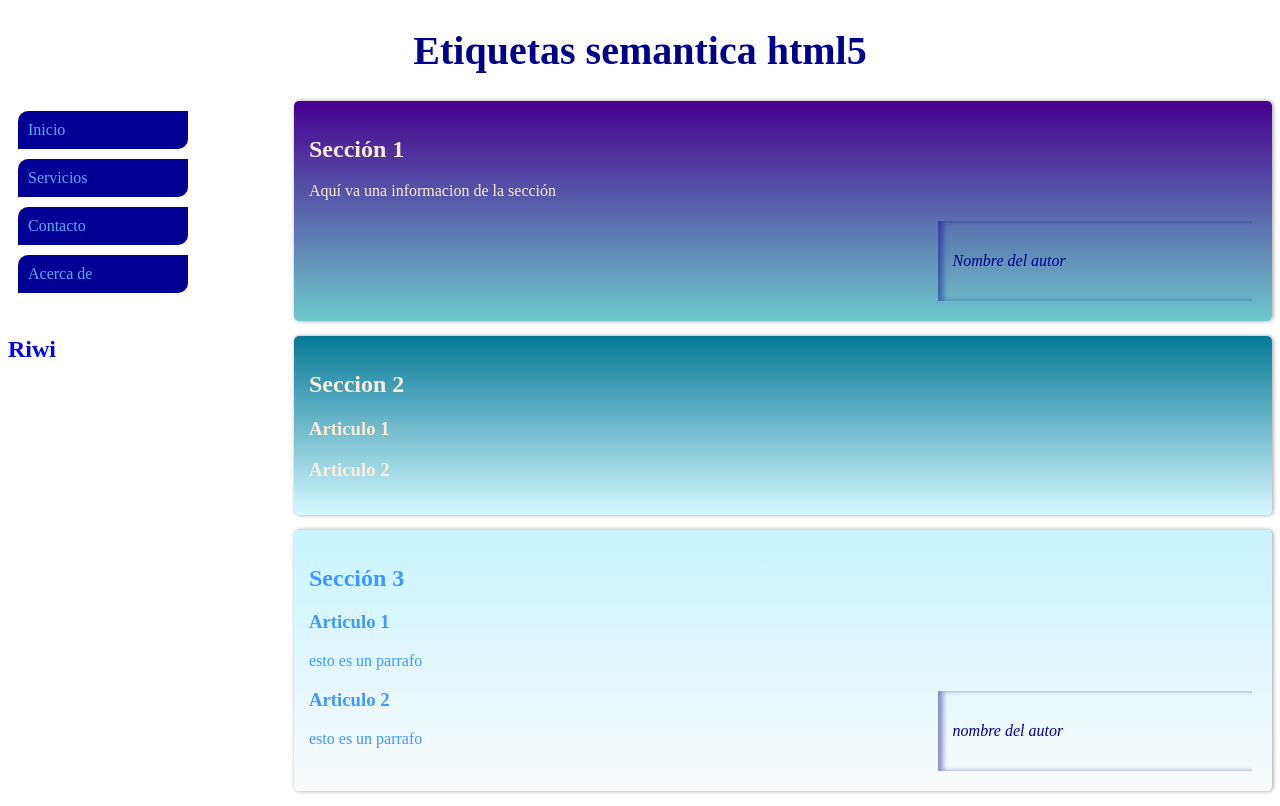
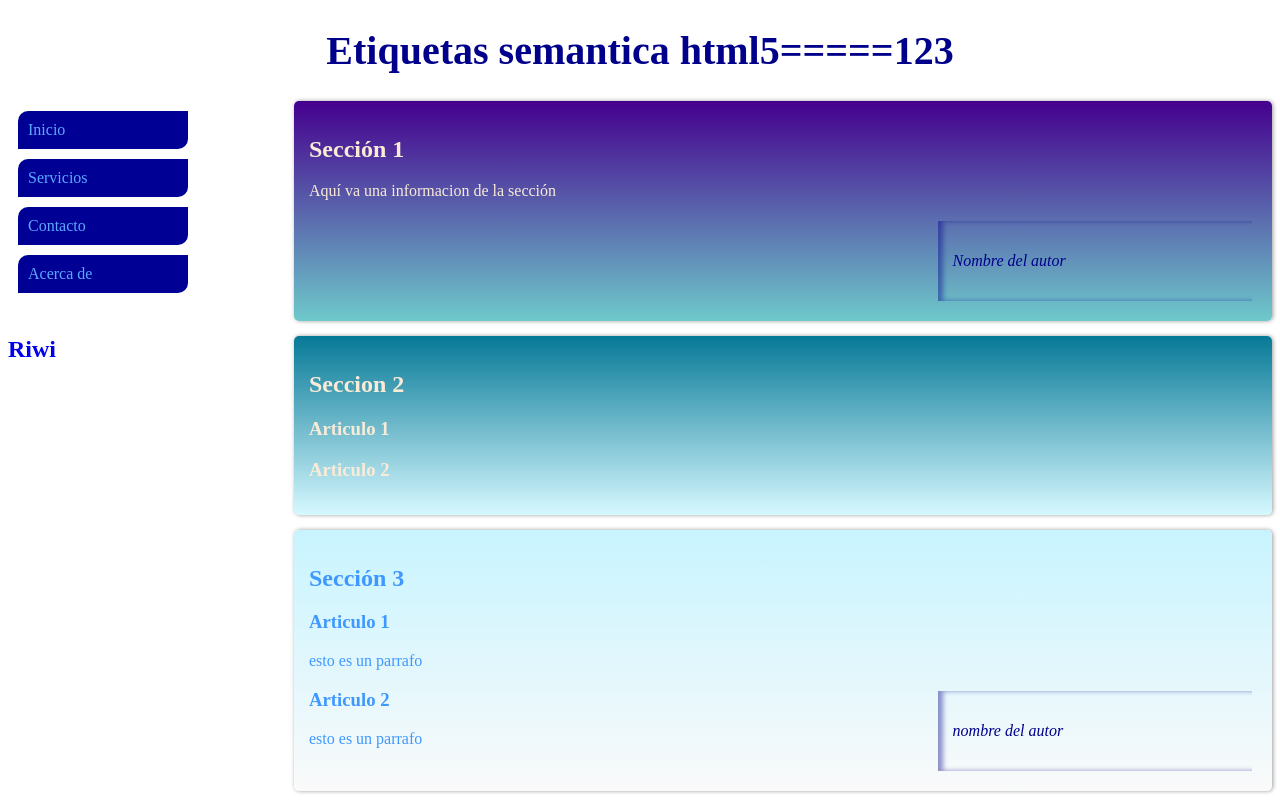
Before and after one commit to alex123mt/ejemplo1, a plain HTML site: page index.html in a window 1280 px wide. Drawn offline with Linux system fonts and the light colour scheme.

Commit message:
Mensajecambios

```diff
--- a/index.html
+++ b/index.html
@@ -8,7 +8,7 @@
 </head>
 <body>
     <header>
-        <h1>Etiquetas semantica html5</h1>
+        <h1>Etiquetas semantica html5=====123</h1>
     </header>
     <nav>
         <a href="#">Inicio</a>
```
